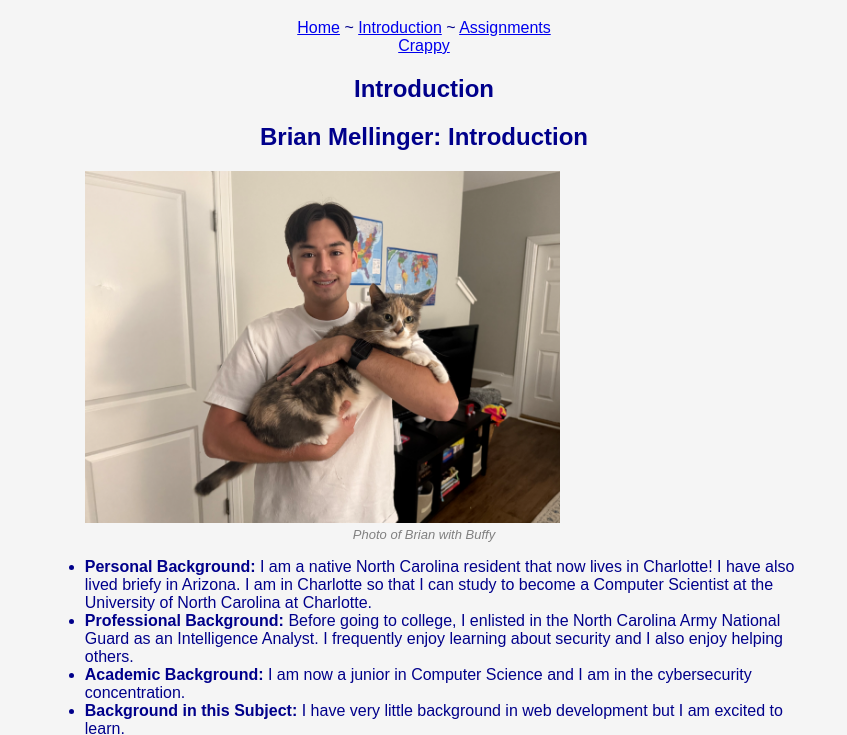
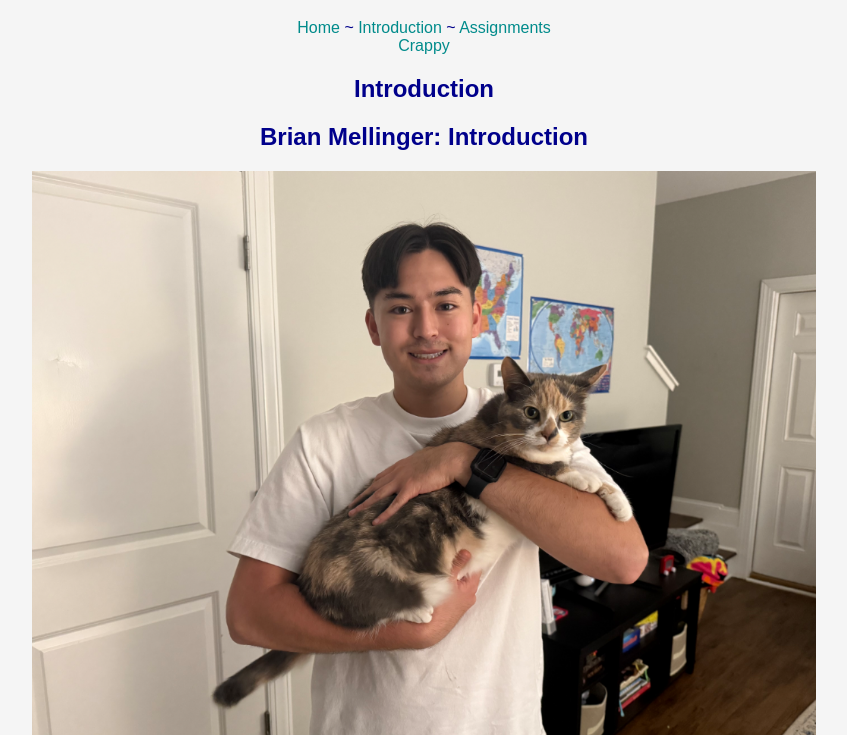
Before and after one commit to bmelling-stack/bmelling-stack.github.io, a plain HTML site: page itis3135/introduction.html in a window 1280 px wide. Shown: the part 61-796 px from the top of the page, without its empty margins (216-1063 px from the left). Drawn offline with Linux system fonts and the light colour scheme.

Commit message:
updated default.css

```diff
--- a/itis3135/styles/default.css
+++ b/itis3135/styles/default.css
@@ -1,38 +1,61 @@
 body {
     background-color: whitesmoke;
     text-align: center;
-    font-family: sans-serif, arial;
-    color: darkblue
+    font-family: Arial, Helvetica, sans-serif;
+    color: darkblue;
 }
 
 a {
-    color: darkcyan
-    text-decoration none;
+    color: darkcyan;
+    text-decoration: none;
 }
-
 a:hover {
-    color: firebrick
-    text-decoration line;
+    color: firebrick;
+    text-decoration: underline;
 }
 
 main {
     text-align: left;
-    margin-left: 20%;
-    margin-right: 20%;
+    width: 90%;
+    max-width: 1200px;
+    margin: 0 auto;
 }
 
 h2 {
     text-align: center;
-    color: darkblue
+    color: darkblue;
 }
 
 img {
-    width: 70%;
+    max-width: 100%;
+    height: auto;
+    display: block;
+    margin: 0.75rem auto;
 }
 
 figcaption {
     text-align: center;
     font-style: italic;
     font-size: small;
-    color: gray
+    color: gray;
 }
+
+/* Tablets */
+@media screen and (min-width: 600px) and (max-width: 980px) {
+    main {
+        width: 92%;
+    }
+    img {
+        max-width: 90%;
+    }
+}
+
+/* laptops */
+@media screen and (min-width: 981px) {
+    main {
+        width: 95%;
+    }
+    img {
+        max-width: 70%;
+    }
+}
```
Also changed, not shown: itis3135/about.html (+5 -5 lines).
